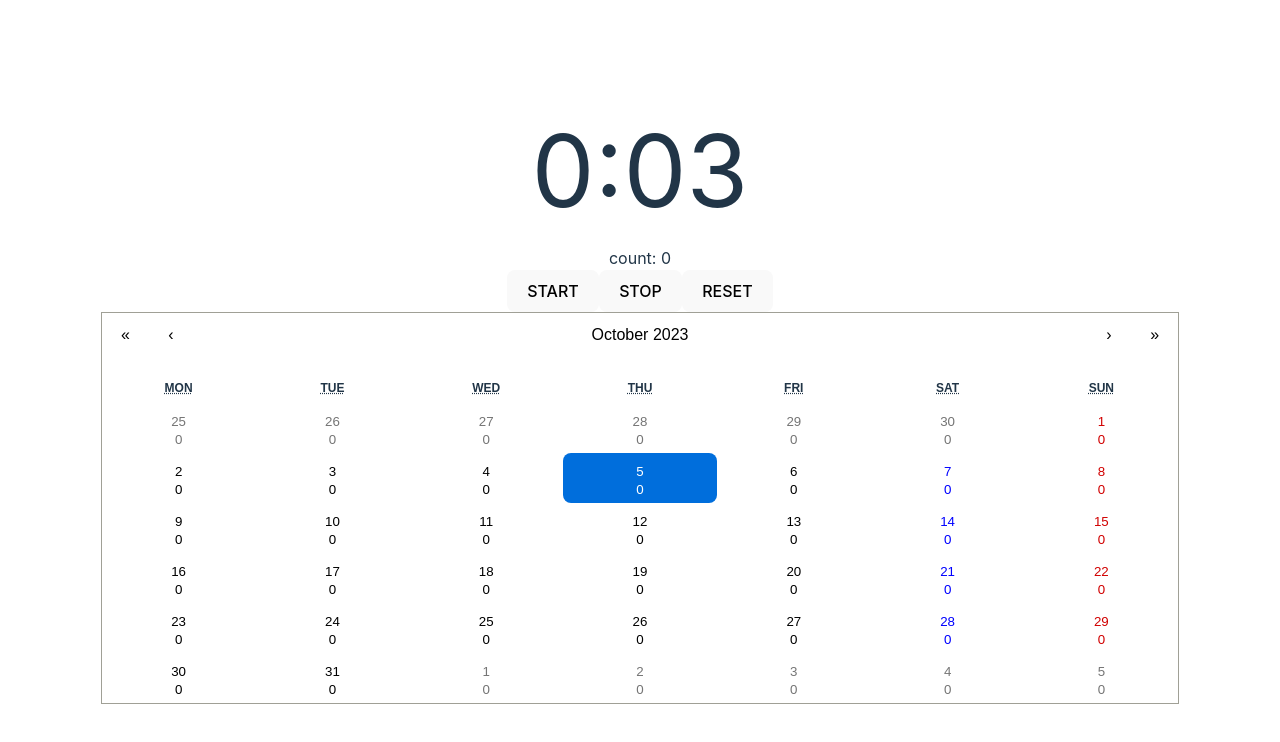
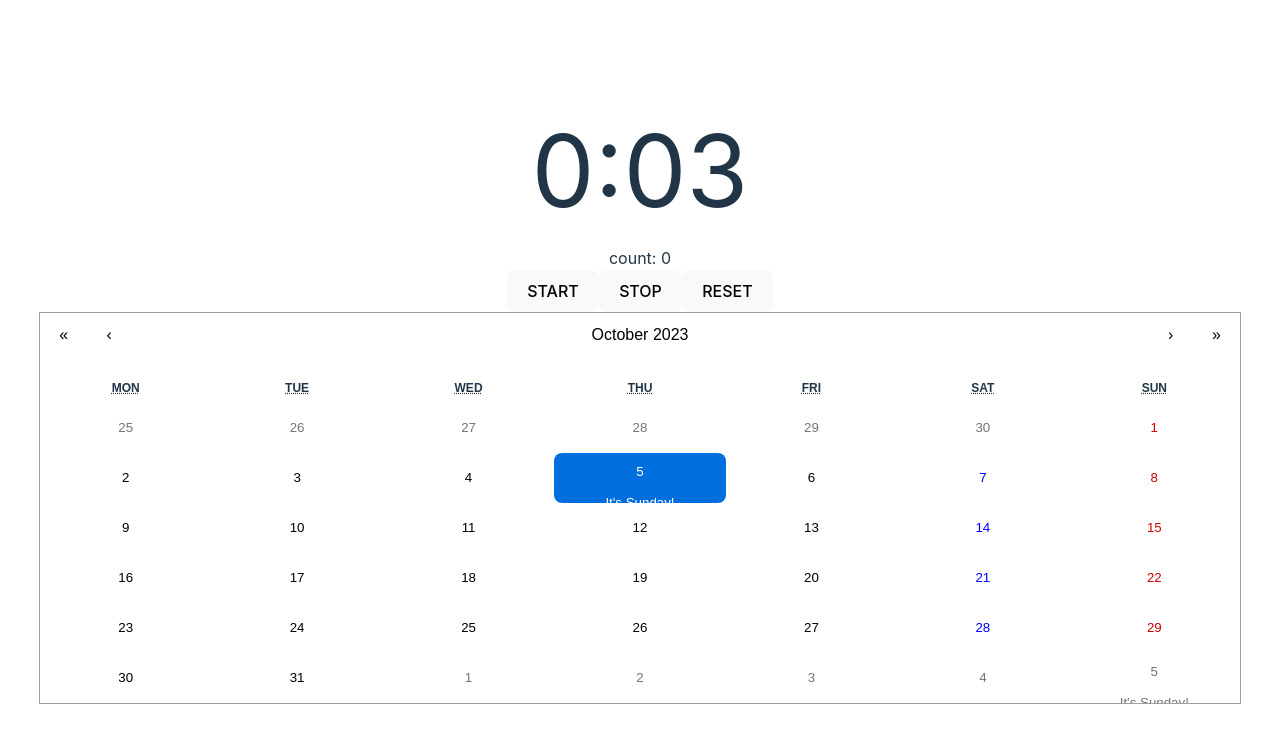
Before and after one commit to ayumi-ayumi/Pomodoro-advanced, a React (Vite) app: page / in a window 1280 px wide. Shown: the top 742 px of the page. Built offline with nearby package versions, Linux system fonts and the light colour scheme.

Commit message:
put a comment in the today's box

```diff
--- a/src/App.jsx
+++ b/src/App.jsx
@@ -56,6 +56,8 @@ export default function App() {
     setExpiryTimestamp(3);
   }
 
+
+
   return (
     <>
       <MyTimer
@@ -68,9 +70,11 @@ export default function App() {
       <Calendar
         onChange={(date) => setDate(date)}
         value={date}
-        tileContent={({ date, view }) => (
-          <div className="custom-date-style">{count}</div>
-        )}
+        // showWeekNumbers={true}
+        // tileContent={({ date, view }) => (
+        //   <div className="custom-date-style">{count}</div>
+        // )}
+        tileContent={({ activeStartDate, date, view }) => view === 'month' && date.getDate() ===  new Date().getDate()? <p>It's Sunday!</p> : null}
       />
       {/* <div>{value}</div> */}
     </>
```
